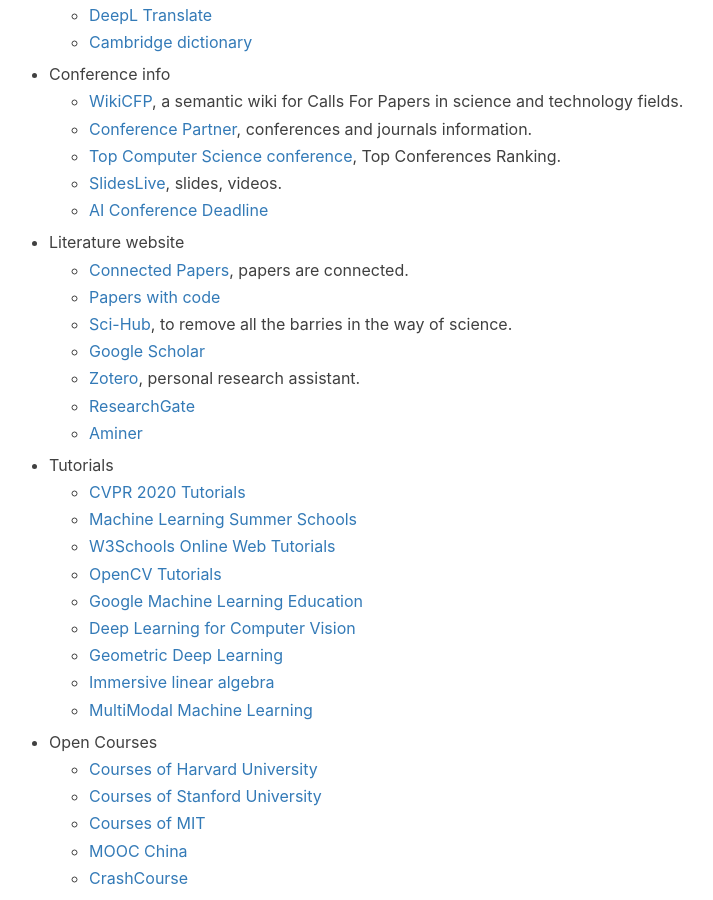
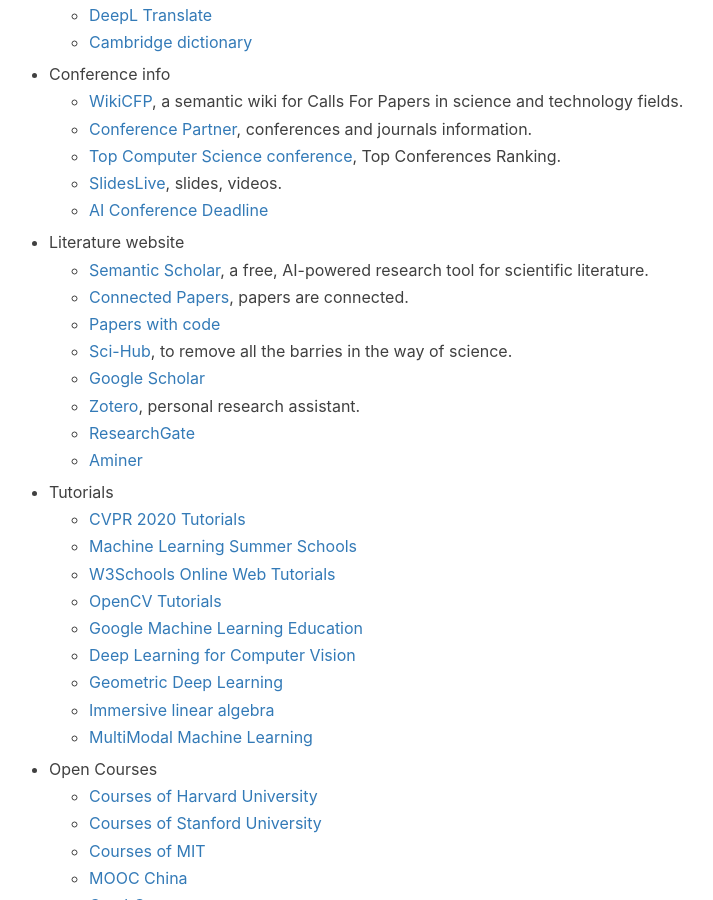
Before and after one commit to jizhang02/jizhang02.github.io, a Jekyll site: the page built from _posts/2020-02-24-productivity.markdown, in a window 1280 px wide and 900 px high, scrolled down 1031 px. Shown: the whole window, without its empty margins (256-969 px from the left). Built offline with Jekyll 4.4.1, drawn with Linux system fonts in a browser that asks for light colours; nearby versions of some CDN libraries; a script that is not in the unit is left out; comment, search, counter and statistics services are not loaded.

Commit message:
Update 2020-02-24-productivity.markdown

```diff
--- a/_posts/2020-02-24-productivity.markdown
+++ b/_posts/2020-02-24-productivity.markdown
@@ -41,6 +41,7 @@
 
 
 * Literature website
+    * [Semantic Scholar](https://www.semanticscholar.org/), a free, AI-powered research tool for scientific literature.
     * [Connected Papers](https://www.connectedpapers.com/), papers are connected.
     * [Papers with code](https://paperswithcode.com/)
     * [Sci-Hub](http://cmekg.pcl.ac.cn/), to remove all the barries in the way of science.
```
